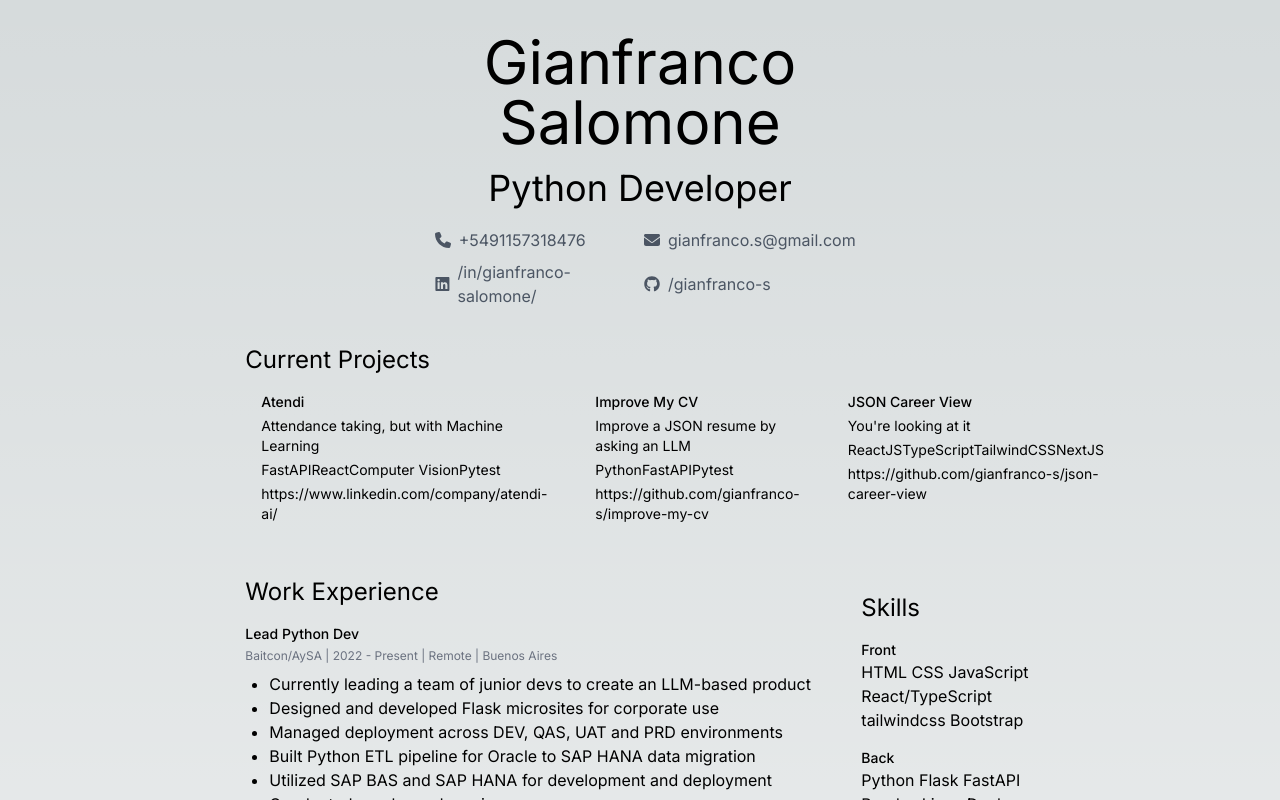
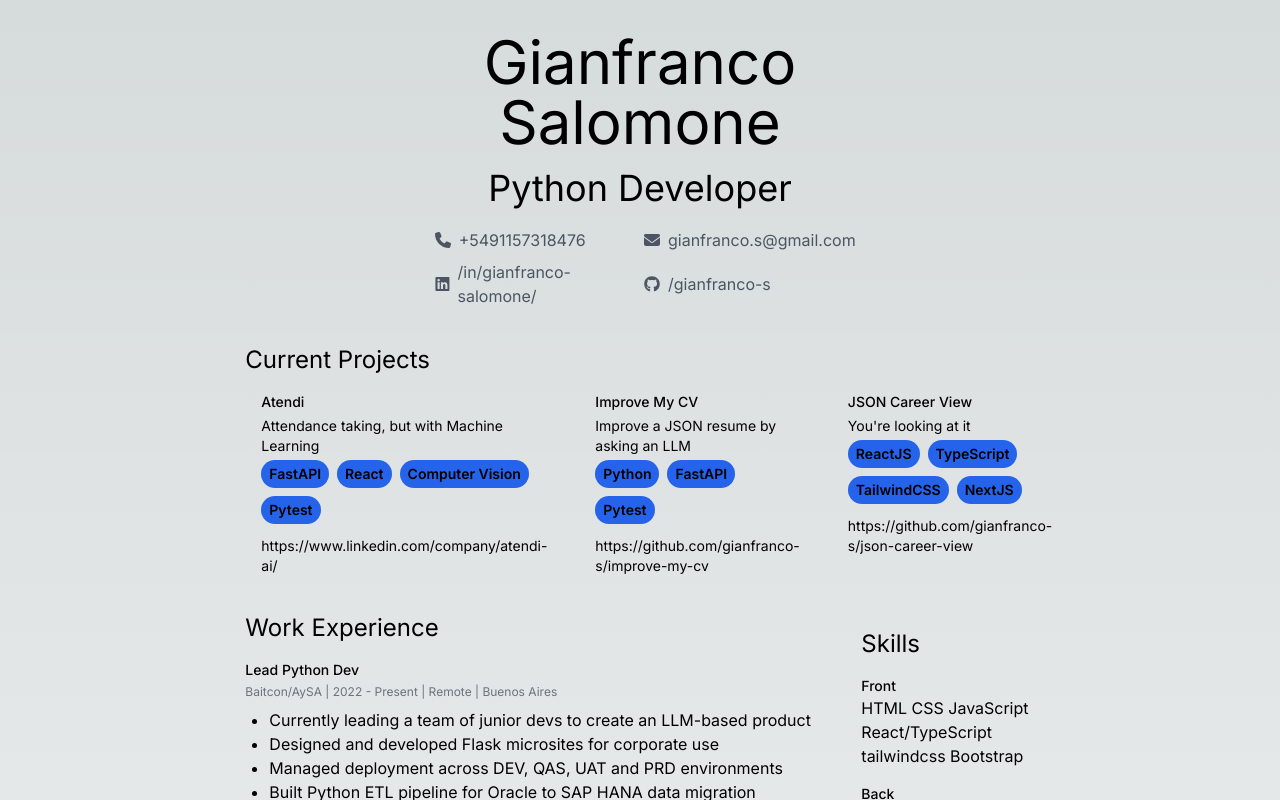
Before and after one commit to gianfranco-s/json-career-view, a Next.js app in the folder my-json-resume/: page / in a window 1280 px wide. Shown: the top 800 px of the page. Built offline with nearby package versions, Linux system fonts and the light colour scheme.

Commit message:
Use box for highlights in Projects

```diff
--- a/my-json-resume/src/components/ProjectsCard.tsx
+++ b/my-json-resume/src/components/ProjectsCard.tsx
@@ -11,9 +11,9 @@ function ProjectsCard({ projects }: ProjectsProps) {
         <div className='span'>
             <h3 className="text-2xl">Current Projects</h3>
             <div className="flex">
-                <ProjectsItem projectsItemData={projects[0]}/>
-                <ProjectsItem projectsItemData={projects[1]}/>
-                <ProjectsItem projectsItemData={projects[2]}/>
+                <ProjectsItem projectsItemData={projects[0]} />
+                <ProjectsItem projectsItemData={projects[1]} />
+                <ProjectsItem projectsItemData={projects[2]} />
             </div>
         </div>
     );
--- a/my-json-resume/src/components/ProjectsItem.tsx
+++ b/my-json-resume/src/components/ProjectsItem.tsx
@@ -6,13 +6,19 @@ export interface ProjectsItemDataProps {
 }
 
 function ProjectsItem({ projectsItemData }: ProjectsItemDataProps) {
+    const highlightTags = projectsItemData.highlights.map((hl, index) => (
+        <span key={index} className="inline-block bg-blue-600 rounded-full px-2 py-1 text-sm font-semibold text-white-700 mr-2 mb-2">
+            {hl}
+        </span>
+    ));
+
     return (
-        <div className="mb-4 p-4 mr-4">
-        <h4 className="text-sm font-medium mb-1">{projectsItemData.name}</h4>
-        <p className="text-sm mb-1">{projectsItemData.description}</p>
-        <p className="text-sm mb-1">{projectsItemData.highlights}</p>
-        <p className="text-sm mb-1">{projectsItemData.url}</p>
-    </div>
+        <div className="mb-4 px-4 pt-4 mr-4">
+            <h4 className="text-sm font-medium mb-1">{projectsItemData.name}</h4>
+            <p className="text-sm mb-1">{projectsItemData.description}</p>
+            <div className="mb-1">{highlightTags}</div>
+            <p className="text-sm mb-1">{projectsItemData.url}</p>
+        </div>
     );
 }
 
--- a/my-json-resume/src/components/Resume.tsx
+++ b/my-json-resume/src/components/Resume.tsx
@@ -27,8 +27,8 @@ function Resume() {
       </div>
 
       <div className="flex flex-wrap">
-        <div className="container mx-auto px-4 pt-4 w-full">
-          <ProjectsCard projects={resumeData.projects}/>
+        <div className="px-4 pt-4 w-full">
+          <ProjectsCard projects={resumeData.projects} />
         </div>
       </div>
 
```
